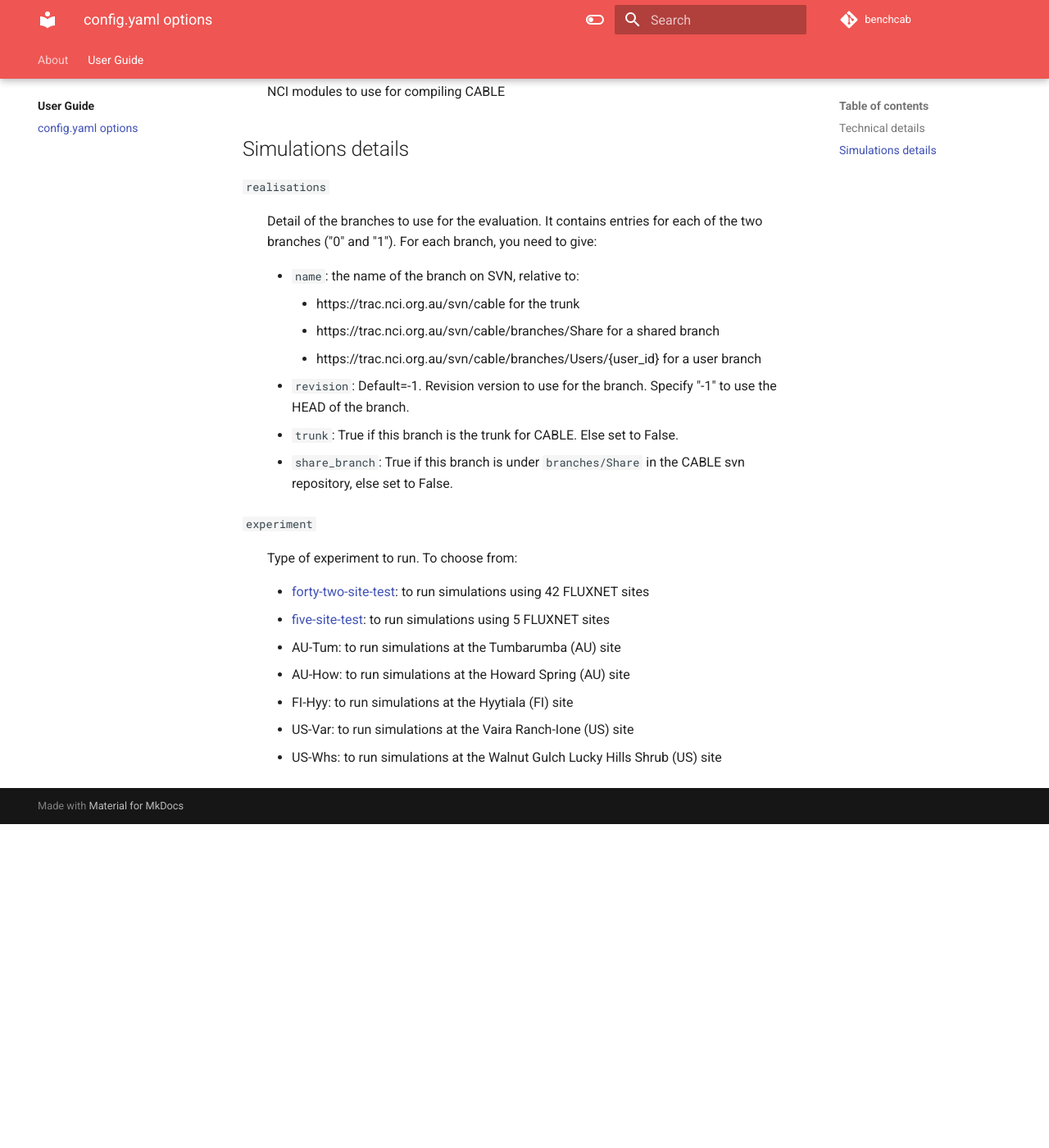
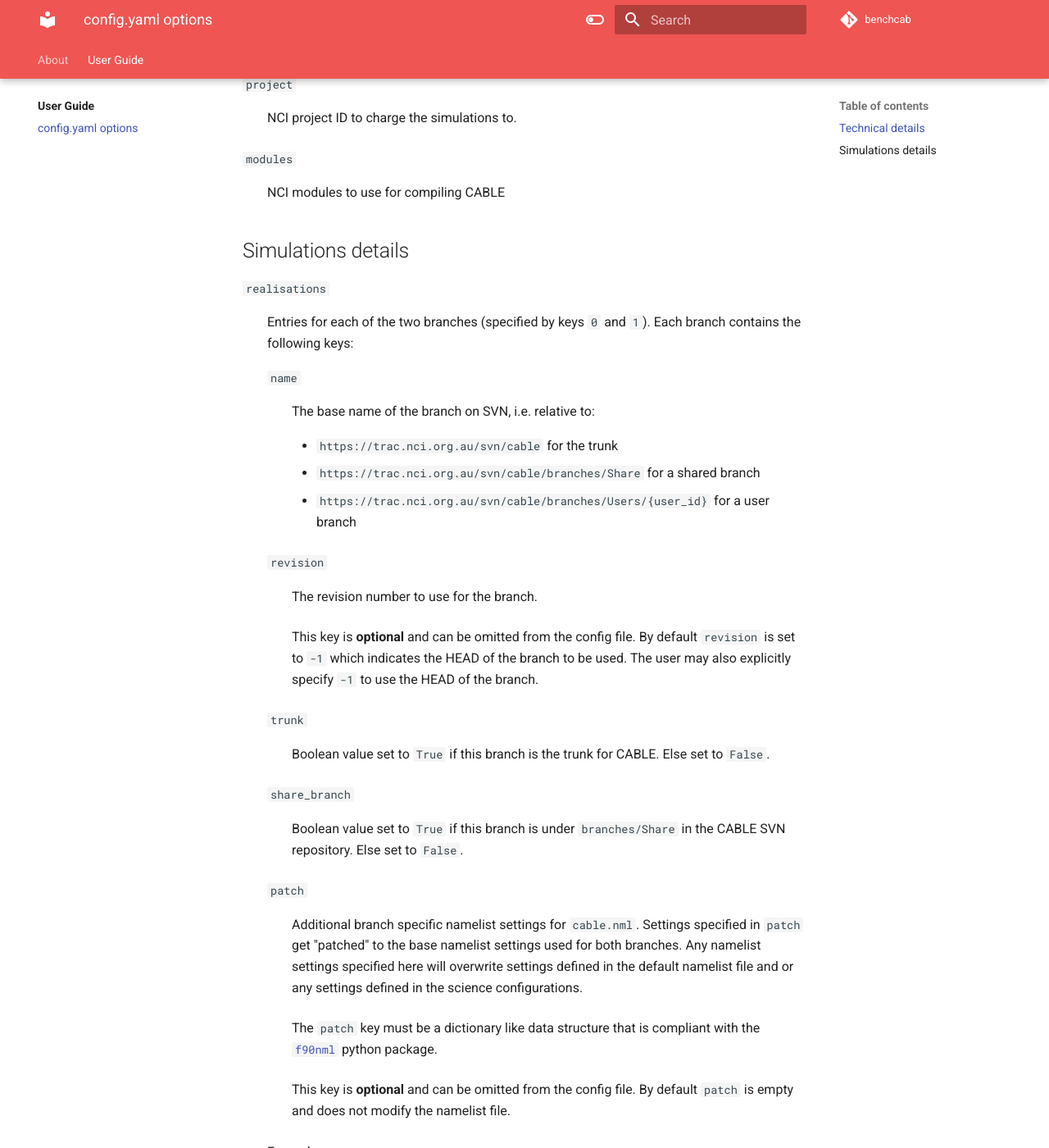
Before and after one commit to mdekauwe/CABLE_benchmarking, an MkDocs documentation site: the page built from docs/user_guide/config_options.md, in a window 1280 px wide and 1400 px high, scrolled down 404 px. Shown: the whole window at 82% size. Built offline with MkDocs 1.6.1 and Material for MkDocs 9.7.7, drawn with Linux system fonts in a browser that asks for light colours; comment, search, counter and statistics services are not loaded; before the commit the page ends 1409 px from its top, so only the background shows below that; some of the changed text lies outside the part shown.

Commit message:
Update documentation for release v1.0

````diff
--- a/docs/user_guide/config_options.md
+++ b/docs/user_guide/config_options.md
@@ -1,44 +1,132 @@
 # config.yaml options
+
+!!! note
+    All keys listed here are required unless stated otherwise.
 
 ## Technical details
 
+`user`
+
+: NCI user ID to find the CABLE branch on SVN and run the simulations.
+
 `project`
 
-:    NCI project ID to charge the simulations to.
-
-`user`
-
-:    NCI user ID to find the CABLE branch on SVN and run the simulations.
+: NCI project ID to charge the simulations to.
 
 `modules`
 
-:    NCI modules to use for compiling CABLE
+: NCI modules to use for compiling CABLE
 
 ## Simulations details
 
 `realisations`
 
-: Detail of the branches to use for the evaluation. It contains entries for each of the two branches ("0" and "1"). For each branch, you need to give:
+: Entries for each of the two branches (specified by keys `0` and `1`). Each branch contains the following keys:
 
-    - `name`: the name of the branch on SVN, relative to:
-        - https://trac.nci.org.au/svn/cable for the trunk
-        - https://trac.nci.org.au/svn/cable/branches/Share for a shared branch
-        - https://trac.nci.org.au/svn/cable/branches/Users/{user_id} for a user branch
-    - `revision`: Default=-1. Revision version to use for the branch. Specify "-1" to use the HEAD of the branch.
-    - `trunk`: True if this branch is the trunk for CABLE. Else set to False.
-    - `share_branch`: True if this branch is under `branches/Share` in the CABLE svn repository, else set to False.
+    `name`
+    : The base name of the branch on SVN, i.e. relative to:
+
+        - `https://trac.nci.org.au/svn/cable` for the trunk
+        - `https://trac.nci.org.au/svn/cable/branches/Share` for a shared branch
+        - `https://trac.nci.org.au/svn/cable/branches/Users/{user_id}` for a user branch
+
+    `revision`
+    : The revision number to use for the branch.
+    : This key is **optional** and can be omitted from the config file. By default `revision` is set to `-1` which indicates the HEAD of the branch to be used. The user may also explicitly specify `-1` to use the HEAD of the branch.
+
+    `trunk`
+    : Boolean value set to `True` if this branch is the trunk for CABLE. Else set to `False`.
+
+    `share_branch`
+    : Boolean value set to `True` if this branch is under `branches/Share` in the CABLE SVN repository. Else set to `False`.
+
+    `patch`
+    : Additional branch specific namelist settings for `cable.nml`. Settings specified in `patch` get "patched" to the base namelist settings used for both branches. Any namelist settings specified here will overwrite settings defined in the default namelist file and or any settings defined in the science configurations.
+    : The `patch` key must be a dictionary like data structure that is compliant with the [`f90nml`][f90nml-github] python package.
+    : This key is **optional** and can be omitted from the config file. By default `patch` is empty and does not modify the namelist file.
+
+    Example:
+    ```yaml
+    realisations: {
+      0: { # head of the trunk
+        name: "trunk",
+        revision: -1,
+        trunk: True,
+        share_branch: False,
+      },
+      1: { # some development branch
+        name: "test-branch",
+        revision: -1,
+        trunk: False,
+        share_branch: False,
+        patch: {
+          cable: {
+            cable_user: {
+              FWSOIL_SWITCH: "Lai and Ktaul 2000"
+            }
+          }
+        }
+      }
+    }
+    ```
 
 `experiment`
 
-: Type of experiment to run. To choose from:
+: Type of experiment to run. Experiments are defined in the **NRI Land testing** workspace on [modelevaluation.org][meorg]. This key specifies the met forcing files used in the test suite. To choose from:
 
-    - [forty-two-site-test][forty-two-me]: to run simulations using 42 FLUXNET sites
-    - [five-site-test][five-me]: to run simulations using 5 FLUXNET sites
-    - AU-Tum: to run simulations at the Tumbarumba (AU) site
-    - AU-How: to run simulations at the Howard Spring (AU) site
-    - FI-Hyy: to run simulations at the Hyytiala (FI) site
-    - US-Var: to run simulations at the Vaira Ranch-Ione (US) site
-    - US-Whs: to run simulations at the Walnut Gulch Lucky Hills Shrub (US) site
+    - [`forty-two-site-test`][forty-two-me]: to run simulations using 42 FLUXNET sites
+    - [`five-site-test`][five-me]: to run simulations using 5 FLUXNET sites
+    - `AU-Tum`: to run simulations at the Tumbarumba (AU) site
+    - `AU-How`: to run simulations at the Howard Spring (AU) site
+    - `FI-Hyy`: to run simulations at the Hyytiala (FI) site
+    - `US-Var`: to run simulations at the Vaira Ranch-Ione (US) site
+    - `US-Whs`: to run simulations at the Walnut Gulch Lucky Hills Shrub (US) site
 
+`science_configurations`
+
+: User defined science configurations. This key is **optional** and can be omitted from the config file. If not specified, `science_configurations` is set internally to the following data structure:
+```python
+DEFAULT_SCIENCE_CONFIGURATIONS = {
+    "sci0": {"cable": {"cable_user": {"GS_SWITCH": "medlyn"}}},
+    "sci1": {"cable": {"cable_user": {"GS_SWITCH": "leuning"}}},
+    "sci2": {"cable": {"cable_user": {"FWSOIL_SWITCH": "Haverd2013"}}},
+    "sci3": {"cable": {"cable_user": {"FWSOIL_SWITCH": "standard"}}},
+    "sci4": {
+        "cable": {
+            "cable_user": {
+                "GS_SWITCH": "medlyn",
+                "FWSOIL_SWITCH": "Haverd2013",
+            }
+        }
+    },
+    "sci5": {
+        "cable": {
+            "cable_user": {
+                "GS_SWITCH": "leuning",
+                "FWSOIL_SWITCH": "Haverd2013",
+            }
+        }
+    },
+    "sci6": {
+        "cable": {
+            "cable_user": {
+                "GS_SWITCH": "medlyn",
+                "FWSOIL_SWITCH": "standard",
+            }
+        }
+    },
+    "sci7": {
+        "cable": {
+            "cable_user": {
+                "GS_SWITCH": "leuning",
+                "FWSOIL_SWITCH": "standard",
+            }
+        }
+    },
+}
+```
+
+[meorg]: https://modelevaluation.org/
 [forty-two-me]: https://modelevaluation.org/experiment/display/urTKSXEsojdvEPwdR
 [five-me]: https://modelevaluation.org/experiment/display/xNZx2hSvn4PMKAa9R
+[f90nml-github]: https://github.com/marshallward/f90nml
--- a/docs/user_guide/index.md
+++ b/docs/user_guide/index.md
@@ -40,7 +40,7 @@
 
 #### Choose a location
 
-You can run the benchmark from any directory you want under /scratch or /g/data. /scratch is preferred as the data in the run directory does not need to be preserved for a long time. The code will create sub-directories as needed. Please ensure you have enough space to store the CABLE outputs in your directory, at least temporary, until you upload them to [modelevaluation.org](https://modelevaluation.org/). You will need about 70GB for the outputs of a full evaluation case.
+You can run the benchmark from any directory you want under `/scratch` or `/g/data`. `/scratch` is preferred as the data in the run directory does not need to be preserved for a long time. The code will create sub-directories as needed. Please ensure you have enough space to store the CABLE outputs in your directory, at least temporary, until you upload them to [modelevaluation.org](https://modelevaluation.org/). You will need about 33GB for the outputs for the `forty-two-site` experiment (with 8 different science configurations).
 
 !!! Warning "The HOME directory is unsuitable"
 
@@ -61,11 +61,44 @@
 module load conda/analysis3-unstable
 ```
 
-Then simply launch `benchcab` from within your work directory:
+Currently, `benchcab` can only run CABLE for single sites. To run the single site tests, run
 
 ```bash
-benchcab
+benchcab -f
 ```
+
+The benchmarking will follow the steps:
+
+1. Checkout both branches. The codes will be stored under `src/` directory in your work directory. The sub-directories are created automatically.
+2. Compile the source code from both branches
+3. Setup and launch a PBS job to run the simulations in parallel. When `benchcab` launches the PBS job, it will print out the job ID to the terminal. You can check the status of the job with `qstat`.
+
+The following directory structure is generated when simulations are run:
+```
+runs/
+└── site
+    ├── logs
+    │   ├── <task>_log.txt
+    │   └── ...
+    ├── outputs
+    │   ├── <task>_out.nc
+    │   └── ...
+    └── tasks
+        ├── <task>
+        │   ├── cable (executable)
+        │   ├── cable.nml
+        │   ├── cable_soilparm.nml
+        │   └── pft_params.nml
+        └── ...
+```
+
+The simulations are organised into tasks where a task consists of a branch (realisation), a met file, and a science configuration. In the above directory structure, `<task>` uses the following naming convention:
+```
+<met_file_basename>_R<realisation_key>_S<science_config_key>
+```
+where `met_file_base_name` is the base file name of the met file in the FLUXNET dataset, `realisation_key` is the branch key specified in the config file, and `science_config_key` identifies the science configuration used.
+
+The `runs/site/tasks/<task>` directory contains the executable and input files for each task. The output files and log files for all tasks are stored in the `runs/site/outputs` and `runs/site/logs` directories respectively.
 
 For help on the available options for `benchcab`:
 
@@ -73,15 +106,11 @@
 benchcab -h
 ```
 
-## Check the status
-
-The benchmarking will follow the steps:
-
-1. Checkout both branches. The codes will be stored under `src/` directory in your work directory. The sub-directories are created automatically.
-1. Compile the source code from both branches
-1. Setup and launch a PBS job to run the simulations in parallel. The simulation inputs and outputs are stored under `runs/site/`.
-
-When `benchcab` launches the PBS job, it will print out the job ID to the terminal. You can check the status of the job with `qstat`.
+!!! warning "Re-running `benchcab` multiple times in the same working directory"
+    We recommend the user to manually delete the generated files when re-running `benchcab`. Re-running `benchcab` multiple times in the same working directory is currently not yet supported (see issue [CABLE-LSM/benchcab#20](https://github.com/CABLE-LSM/benchcab/issues/20)). To clean the current working directory, run the following command in the working directory
+    ```bash
+    rm benchmark_cable_qsub.sh* rev_number-*; rm -rf runs/ src/
+    ```
 
 ## Analyse the output with modelevaluation.org
 
````
Also changed, not shown: other parts of docs/user_guide/index.md (+1 -1 lines).
